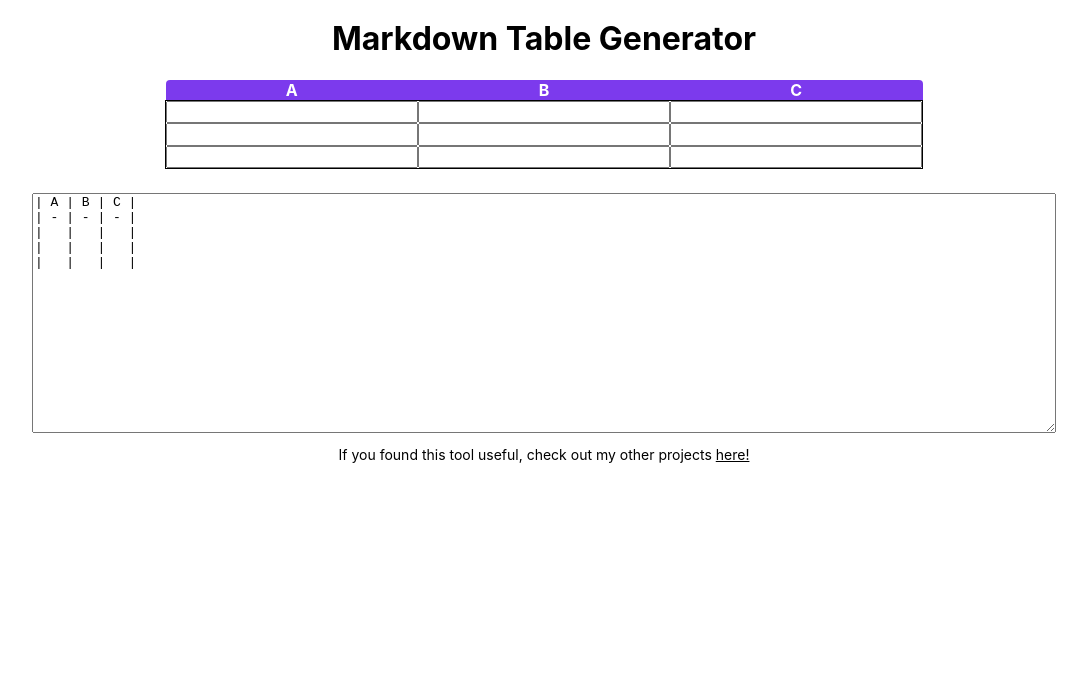
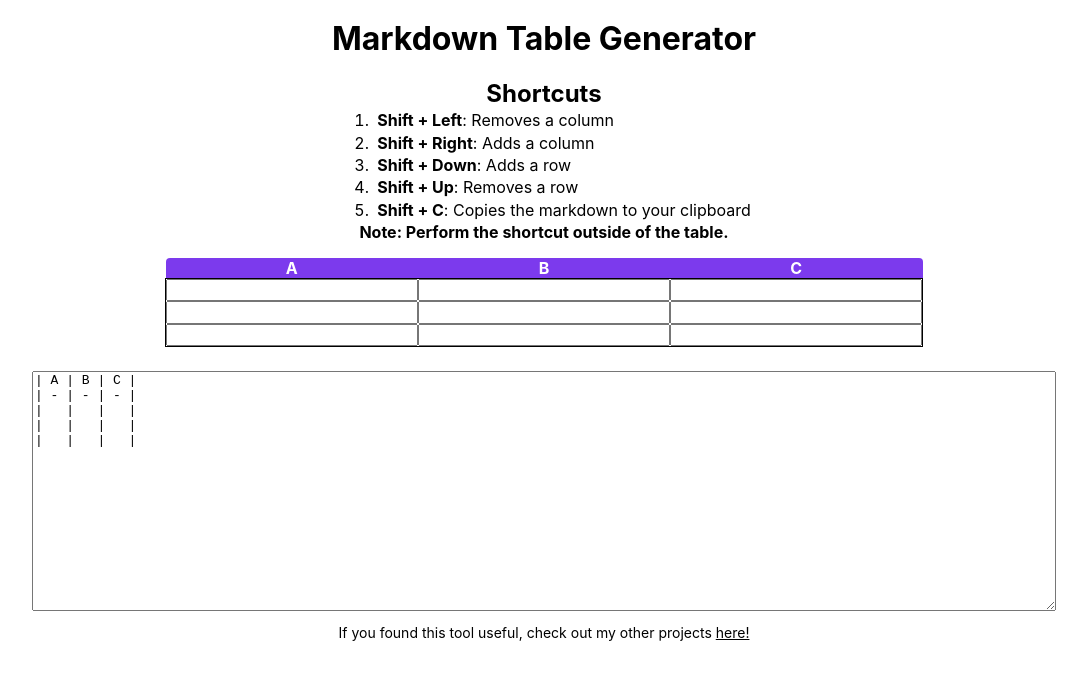
Before and after one commit to RogueArt/markdown-table-gen, a Next.js app: page / in a window 1280 px wide. Shown: the top 680 px of the page, without its empty margins (96-1183 px from the left). Built offline with nearby package versions, Linux system fonts and the light colour scheme.

Commit message:
Added a shortcuts section

```diff
--- a/pages/index.js
+++ b/pages/index.js
@@ -17,11 +17,12 @@ export default function Home() {
   const tableContentsAsStr = formatTableAsStr(tableContents)
 
   // Handle user shortcuts
-  useHotkeys('shift+left', () => handleSizeChange(height, width - 1))
-  useHotkeys('shift+right', () => handleSizeChange(height, width + 1))
-  useHotkeys('shift+down', () => handleSizeChange(height + 1, width))
-  useHotkeys('shift+up', () => handleSizeChange(height - 1, width))
-  useHotkeys('shift+c', () => copyContentsToClipboard())
+  const depArr = [height, width, tableContents]
+  useHotkeys('shift+left', () => handleSizeChange(height, width - 1), depArr)
+  useHotkeys('shift+right', () => handleSizeChange(height, width + 1), depArr)
+  useHotkeys('shift+down', () => handleSizeChange(height + 1, width), depArr)
+  useHotkeys('shift+up', () => handleSizeChange(height - 1, width), depArr)
+  useHotkeys('shift+c', () => copyContentsToClipboard(), [tableContents])
 
   // Write prettified markdown to the clipboard
   function copyContentsToClipboard() {
@@ -31,7 +32,11 @@ export default function Home() {
 
   // Resize the array if the size changes
   function handleSizeChange(newHeight, newWidth) {
+    // Height has not changed, return
     if (newHeight === height && newWidth === width) return
+
+    // Cannot have a table with zero height or width
+    if (newHeight === 0 || newWidth === 0) return
 
     // Update height and width
     setHeight(height => newHeight)
@@ -105,6 +110,40 @@ export default function Home() {
       <main className="main">
         <h1 className="title">Markdown Table Generator</h1>
 
+        <section className="shortcuts">
+          <h2 className="shortcuts__title">Shortcuts</h2>
+          <ol className="shortcuts__list">
+            <li>
+              <p className="shortcuts__desc">
+                <b>Shift + Left</b>: Removes a column
+              </p>
+            </li>
+            <li>
+              <p className="shortcuts__desc">
+                <b>Shift + Right</b>: Adds a column
+              </p>
+            </li>
+            <li>
+              <p className="shortcuts__desc">
+                <b>Shift + Down</b>: Adds a row
+              </p>
+            </li>
+            <li>
+              <p className="shortcuts__desc">
+                <b>Shift + Up</b>: Removes a row
+              </p>
+            </li>
+            <li>
+              <p className="shortcuts__desc">
+                <b>Shift + C</b>: Copies the markdown to your clipboard
+              </p>
+            </li>
+          </ol>
+          <p className="shortcuts__warning">
+            Note: Perform the shortcut outside of the table.
+          </p>
+        </section>
+
         {/* Interactive table */}
         <table className="table">
           <thead className="table__head">
--- a/styles/index.scss
+++ b/styles/index.scss
@@ -40,6 +40,26 @@ $purple: #7C3AED;
   }
 }
 
+.shortcuts {
+  &__title {
+    margin: 0;
+  }
+
+  &__list {
+    margin: 0;
+  }
+
+  &__desc {
+    text-align: left;
+    margin: 4px;
+  }
+
+  &__warning {
+    margin-top: 0px;
+    font-weight: bold;
+  }
+}
+
 .textarea {
   font-family: monospace;
 
@@ -57,30 +77,3 @@ $purple: #7C3AED;
     text-decoration: underline;
   }
 }
-
-// For debugging purposes only
-// table, th, td {
-//   border: 1px solid black;
-// }
-
-/*
-
-  &__row {
-    // background-color: #6B7280;
-  }
-
-  // &__row {
-  //   &:nth-child(even) {
-  //     background-color: black;
-
-  //     & > .table_cell > .table__input {
-  //       color: GREEN;
-  //     }
-  //   }
-
-  //   &:nth-child(odd) {
-  //     background-color: red;
-  //   }
-  // }
-
-  */
```
